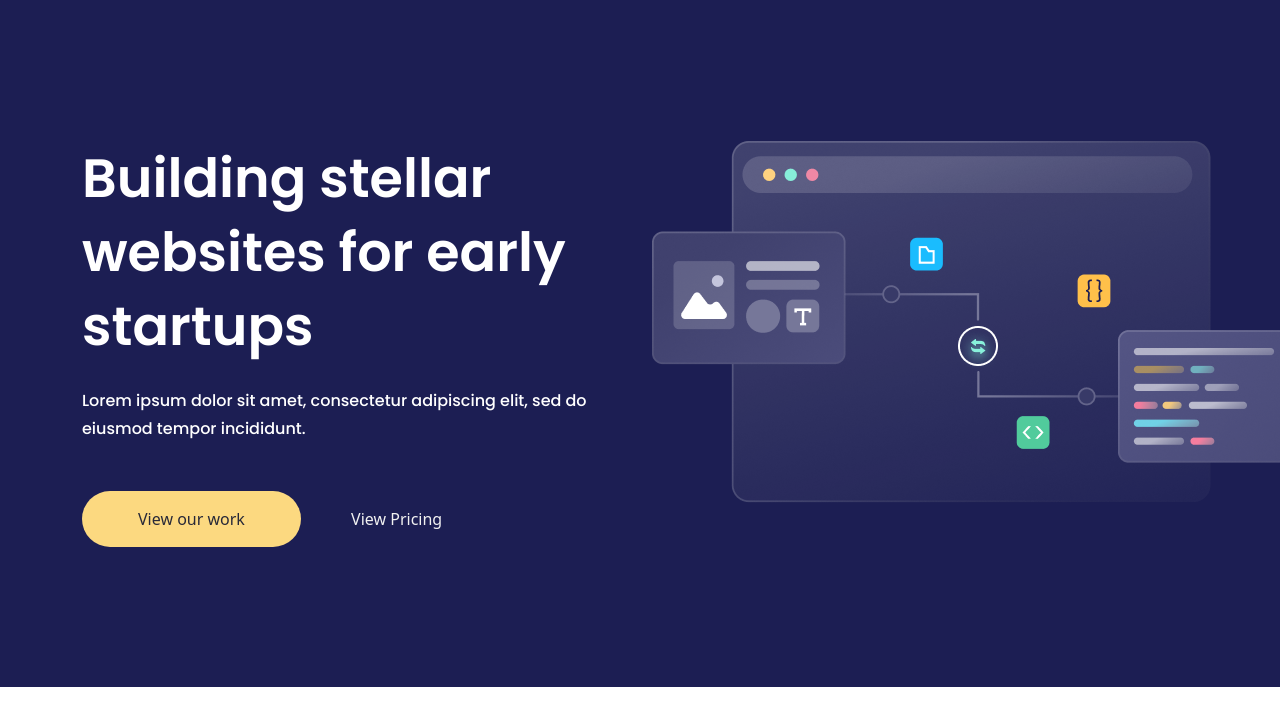
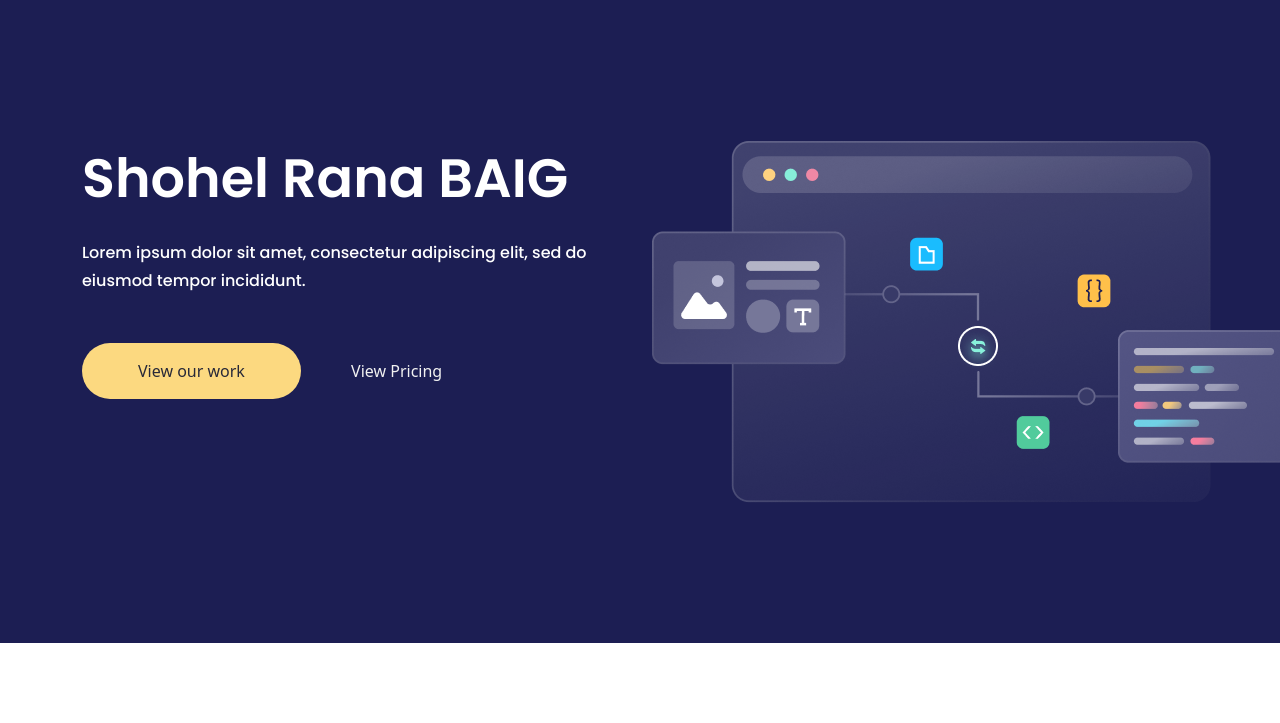
Before and after one commit to mern2302/finsweet, a plain HTML site: page index.html in a window 1280 px wide. Shown: the part 77-800 px from the top of the page. Drawn offline with Linux system fonts and the light colour scheme.

Commit message:
heading change

```diff
--- a/index.html
+++ b/index.html
@@ -54,7 +54,7 @@
 <div class="container">
     <div class="row">
         <div class="col-lg-6">
-            <h1>Building stellar websites for early  startups</h1>
+            <h1>Shohel Rana BAIG</h1>
             <p>Lorem ipsum dolor sit amet, consectetur adipiscing elit, sed do eiusmod tempor incididunt.</p>
 
             <div class="banner-btn">
```
